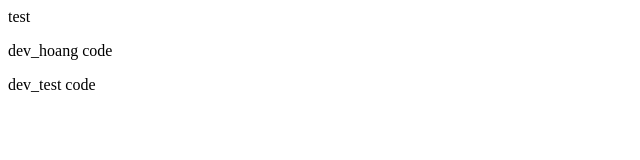
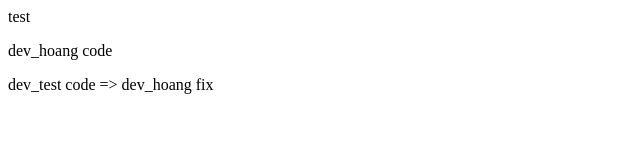
Before and after one commit to sonvh0405/demo_lvn, a plain HTML site: page index.html in a window 1280 px wide. Shown: the whole page, without its empty margins (0-640 px from the left). Drawn offline with Linux system fonts and the light colour scheme.

Commit message:
fix code dev_test

```diff
--- a/index.html
+++ b/index.html
@@ -12,7 +12,7 @@
         dev_hoang code
     </p>
     <p>
-        dev_test code
+        dev_test code => dev_hoang fix
     </p>
 </body>
 </html>
```
